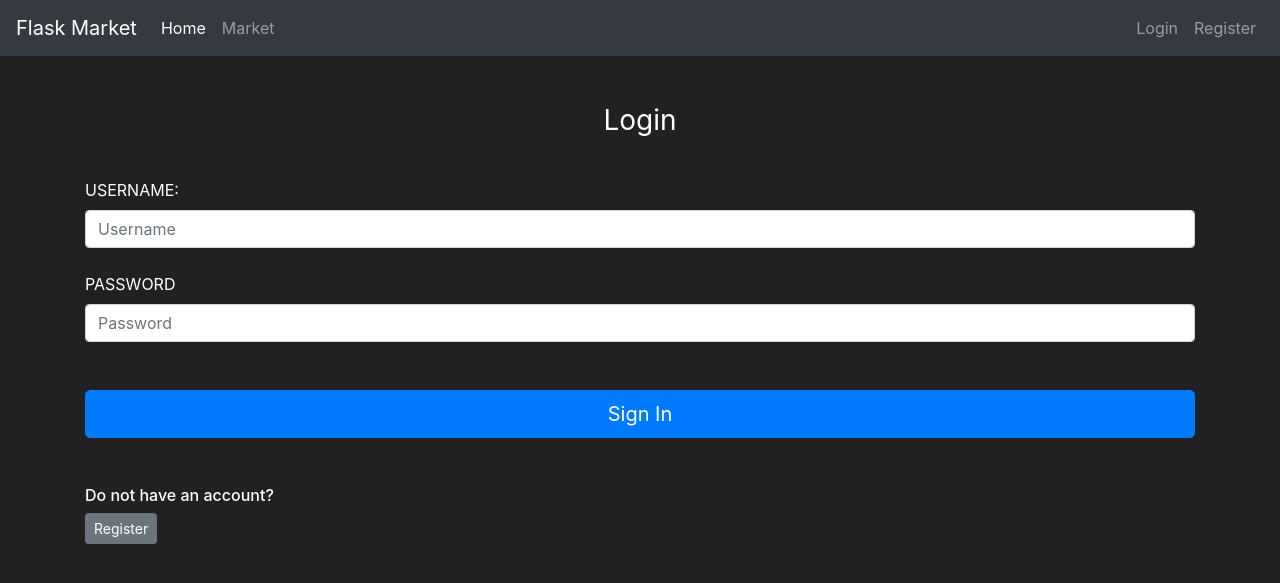
After one commit to Mr-Hera/flask-ecommerce, a Flask app: page /login in a window 1280 px wide. The commit adds this page. Shown: the top 583 px of the page. Run offline with Flask 3, Linux system fonts and the light colour scheme; some libraries are stand-ins or nearby versions.

Commit message:
Feat: added login route + generated login form & implemented password encryption with bcrypt

```diff
--- a/market/__init__.py
+++ b/market/__init__.py
@@ -1,8 +1,11 @@
 from flask import Flask
 from flask_sqlalchemy import SQLAlchemy
+from flask_bcrypt import Bcrypt
+
 app = Flask(__name__)
 app.config['SQLALCHEMY_DATABASE_URI'] = 'sqlite:///market.db'
 app.config['SECRET_KEY'] = 'b794ae7cfb67312a519fa2e2'
 db = SQLAlchemy(app)
+bcrypt = Bcrypt(app)
 
 from market import routes
--- a/market/forms.py
+++ b/market/forms.py
@@ -22,3 +22,9 @@ class RegisterForm(FlaskForm):
     password1 = PasswordField(label='PASSWORD:', validators=[Length(min=6), DataRequired()])
     password2 = PasswordField(label='CONFIRM PASSWORD:', validators=[EqualTo('password1')])
     submit = SubmitField(label='Create Account')
+
+
+class LoginForm(FlaskForm):
+    username = StringField(label='USERNAME:', validators=[DataRequired()])
+    password = StringField(label='PASSWORD', validators=[DataRequired()])
+    submit = SubmitField(label='Sign In')
--- a/market/routes.py
+++ b/market/routes.py
@@ -1,7 +1,7 @@
 from market import app
 from flask import render_template, redirect, url_for, flash
 from market.models import Item, User
-from market.forms import RegisterForm
+from market.forms import RegisterForm, LoginForm
 from market import db
 
 
@@ -23,7 +23,7 @@ def register_page():
     if form.validate_on_submit():
         user_to_create = User(username=form.username.data,
                               email_address=form.email_address.data,
-                              password_hash=form.password1.data
+                              password=form.password1.data
                               )
         db.session.add(user_to_create)
         db.session.commit()
@@ -33,3 +33,8 @@ def register_page():
             flash(f"There was an error creating user: {err_msg}", category='danger')
 
     return render_template('register.html', form=form)
+
+@app.route('/login', methods=['GET', 'POST'])
+def login_page():
+    form = LoginForm()
+    return render_template('login.html', form=form)
--- a/market/templates/base.html
+++ b/market/templates/base.html
@@ -29,7 +29,7 @@
         </ul>
         <ul class="navbar-nav">
             <li class="nav-item">
-                <a class="nav-link" href="#">Login</a>
+                <a class="nav-link" href="{{ url_for('login_page') }}">Login</a>
             </li>
             <li class="nav-item">
                 <a class="nav-link" href="{{ url_for('register_page') }}">Register</a>
--- /dev/null
+++ b/market/templates/login.html
@@ -0,0 +1,43 @@
+{% extends 'base.html' %}
+
+{% block title %}
+    Login - Flask Market Place
+{% endblock%}
+
+
+{% block content %}
+<div class="container">
+    <form method="POST" class="form-signin" style="color:white">
+        {{ form.hidden_tag() }}
+<!--        <img class="mb-4" src="https://res.cloudinary.com/jimshapedcoding/image/upload/v1597332609/android-icon-192x192_ove2a7.png" alt="">-->
+
+        <br><br>
+
+        <h1 class="h3 mb-3 font-weight-normal text-center">
+            Login
+        </h1>
+        <br>
+        {{ form.username.label() }}
+        {{ form.username(class="form-control", placeholder="Username") }}
+
+        <br>
+
+        {{ form.password.label() }}
+        {{ form.password(class="form-control", placeholder="Password") }}
+
+        <br><br>
+
+        {{ form.submit(class="btn btn-lg btn-block btn-primary") }}
+
+        <br><br>
+
+        <div class="checkbox mb-3">
+           <h6>Do not have an account?</h6>
+           <a class="btn btn-sm btn-secondary" href="{{ url_for('register_page') }}">Register</a>
+        </div>
+
+
+
+    </form>
+</div>
+{% endblock%}
```
Also changed, not shown: market/models.py (+9 -0 lines), market/templates/register.html (+8 -0 lines), instance/market.db.
